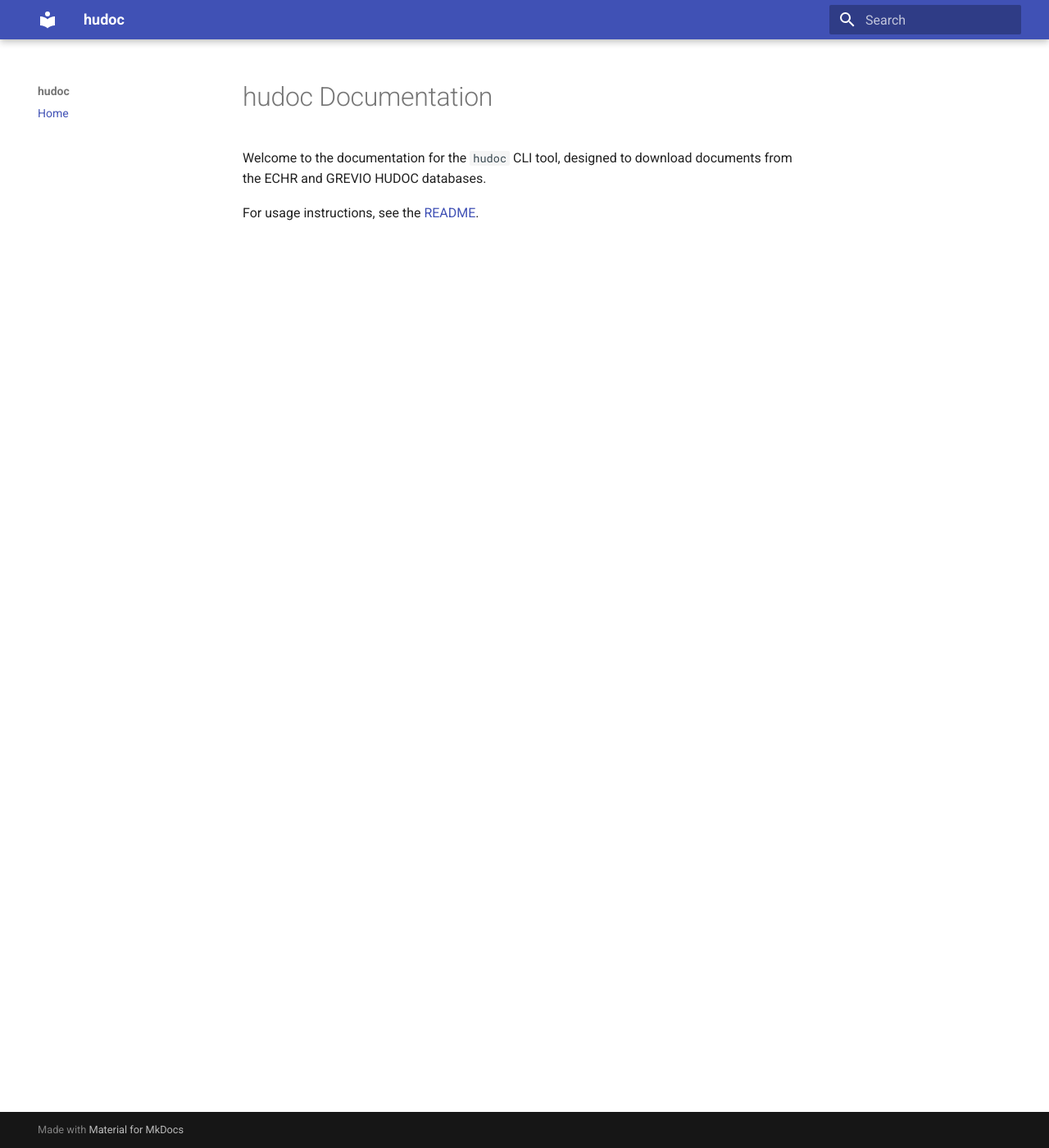
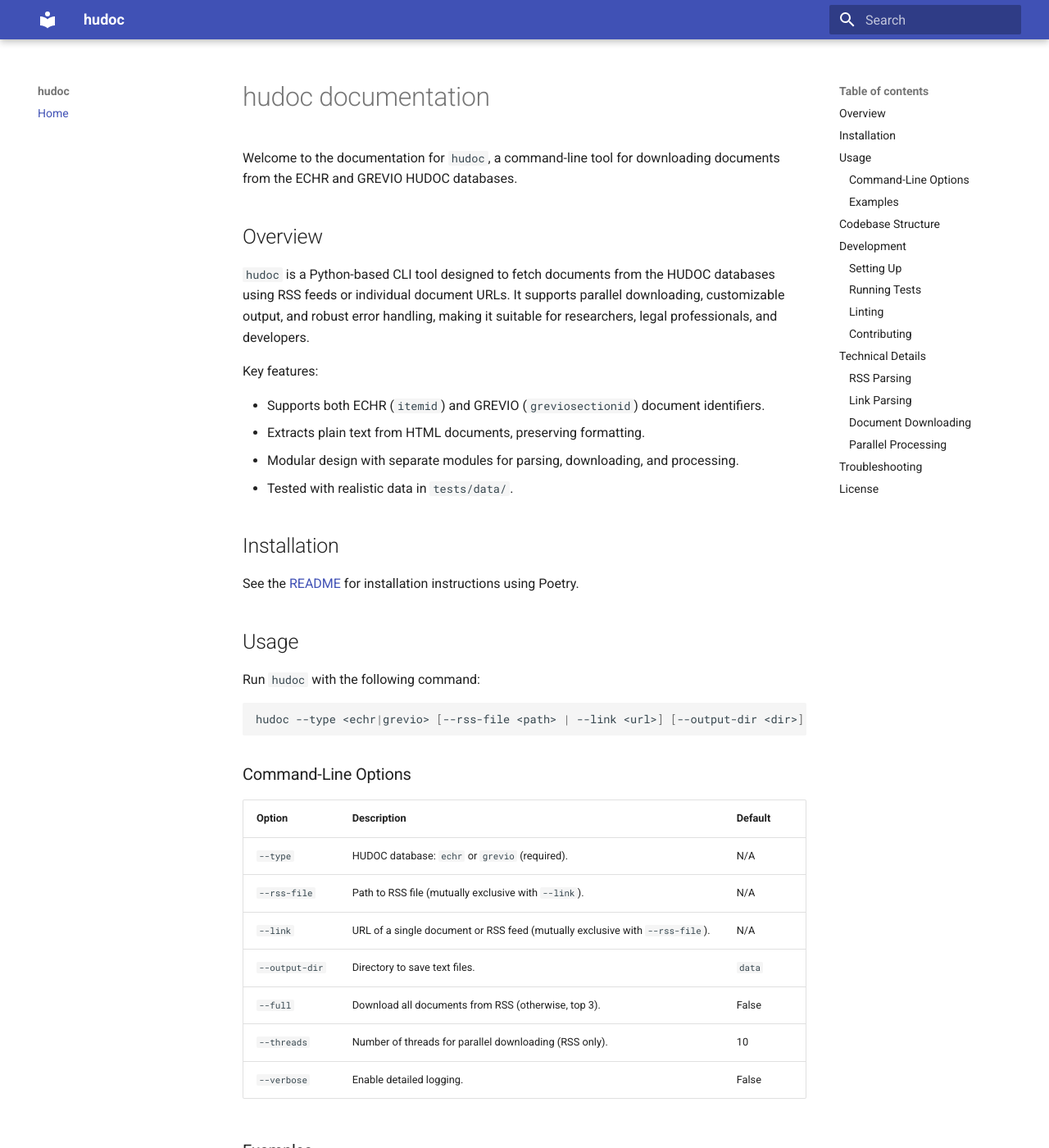
Before and after one commit to evidlabel/hudoc, an MkDocs documentation site: the page built from docs/index.md, in a window 1280 px wide and 1400 px high. Shown: the whole window at 82% size. Built offline with MkDocs 1.6.1 and Material for MkDocs 9.7.7, drawn with Linux system fonts in a browser that asks for light colours; some of the changed text lies outside the part shown.

Commit message:
update docs

````diff
--- a/docs/index.md
+++ b/docs/index.md
@@ -1,5 +1,116 @@
-# hudoc Documentation
+# hudoc documentation
 
-Welcome to the documentation for the `hudoc` CLI tool, designed to download documents from the ECHR and GREVIO HUDOC databases.
+Welcome to the documentation for `hudoc`, a command-line tool for downloading documents from the ECHR and GREVIO HUDOC databases.
 
-For usage instructions, see the [README](../README.md).
+## Overview
+
+`hudoc` is a Python-based CLI tool designed to fetch documents from the HUDOC databases using RSS feeds or individual document URLs. It supports parallel downloading, customizable output, and robust error handling, making it suitable for researchers, legal professionals, and developers.
+
+Key features:
+
+- Supports both ECHR (`itemid`) and GREVIO (`greviosectionid`) document identifiers.
+- Extracts plain text from HTML documents, preserving formatting.
+- Modular design with separate modules for parsing, downloading, and processing.
+- Tested with realistic data in `tests/data/`.
+
+## Installation
+
+See the [README](../README.md#installation) for installation instructions using Poetry.
+
+## Usage
+
+Run `hudoc` with the following command:
+
+```bash
+hudoc --type <echr|grevio> [--rss-file <path> | --link <url>] [--output-dir <dir>] [--full] [--threads <n>] [--verbose]
+```
+
+### Command-Line Options
+
+| Option            | Description                                                                 | Default         |
+|-------------------|-----------------------------------------------------------------------------|-----------------|
+| `--type`          | HUDOC database: `echr` or `grevio` (required).                               | N/A             |
+| `--rss-file`      | Path to RSS file (mutually exclusive with `--link`).                         | N/A             |
+| `--link`          | URL of a single document or RSS feed (mutually exclusive with `--rss-file`). | N/A             |
+| `--output-dir`    | Directory to save text files.                                                | `data`          |
+| `--full`          | Download all documents from RSS (otherwise, top 3).                          | False           |
+| `--threads`       | Number of threads for parallel downloading (RSS only).                       | 10              |
+| `--verbose`       | Enable detailed logging.                                                     | False           |
+
+### Examples
+
+See the [README](../README.md#examples) for usage examples.
+
+## Codebase Structure
+
+The `hudoc` codebase is organized for modularity and maintainability:
+
+- **src/hudoc/cli.py**: Parses command-line arguments and orchestrates execution.
+- **src/hudoc/utils.py**: Contains functions for fetching (`get_document_text`) and saving (`save_text`) document content.
+- **src/hudoc/core/**:
+  - **parser.py**: Parses RSS files (`parse_rss_file`) and document links (`parse_link`).
+  - **downloader.py**: Downloads and saves documents (`download_document`).
+  - **processor.py**: Processes RSS files (`process_rss`), RSS URLs (`process_rss_link`), and single links (`process_link`).
+- **tests/**: Contains unit tests and sample data in `tests/data/`.
+
+## Development
+
+### Setting Up
+
+Install development dependencies:
+```bash
+poetry install --with dev
+```
+
+### Running Tests
+
+Run tests with pytest:
+```bash
+pytest
+```
+
+Tests use pre-downloaded RSS and HTML files in `tests/data/` to simulate real-world inputs. HTTP requests are mocked using `requests-mock` to avoid live API calls. The test suite covers:
+
+- RSS parsing (`test_parse_rss_file_echr`, `test_parse_rss_file_grevio`).
+- Link parsing (`test_parse_link_echr`, `test_parse_link_grevio`).
+- RSS processing (`test_process_rss_echr`).
+- Utility functions (`test_get_document_text`, `test_save_text_echr`, `test_save_text_grevio`).
+
+Note: The GREVIO link processing test (`test_process_link_grevio`) is currently skipped due to ongoing validation of real-world GREVIO link formats.
+
+### Linting
+
+Run flake8 to check code style:
+```bash
+flake8 src tests
+```
+
+### Contributing
+
+Follow the [contributing guidelines](../README.md#contributing) to submit pull requests.
+
+## Technical Details
+
+### RSS Parsing
+
+The `parse_rss_file` function uses `xml.etree.ElementTree` to parse RSS feeds, extracting `itemid` (ECHR) or `greviosectionid` (GREVIO) from link fragments. It handles malformed XML and missing fields gracefully.
+
+### Link Parsing
+
+The `parse_link` function extracts document IDs from URL fragments, normalizing JSON data and handling both list and string formats for IDs.
+
+### Document Downloading
+
+Documents are fetched using `requests` and parsed with `BeautifulSoup` to extract text from `<p>`, `<li>`, `<h1>`, `<h2>`, and `<h3>` elements. Text is saved with metadata (title, description for GREVIO) in plain text files.
+
+### Parallel Processing
+
+RSS processing uses `ThreadPoolExecutor` for parallel downloads, with a configurable thread count (default: 10). Single document downloads are sequential.
+
+## Troubleshooting
+
+See the [README](../README.md#troubleshooting) for common issues and solutions.
+
+## License
+
+MIT License. See [LICENSE](../LICENSE) for details.
````
Also changed, not shown: README.md (+59 -22 lines), 1 other file.
